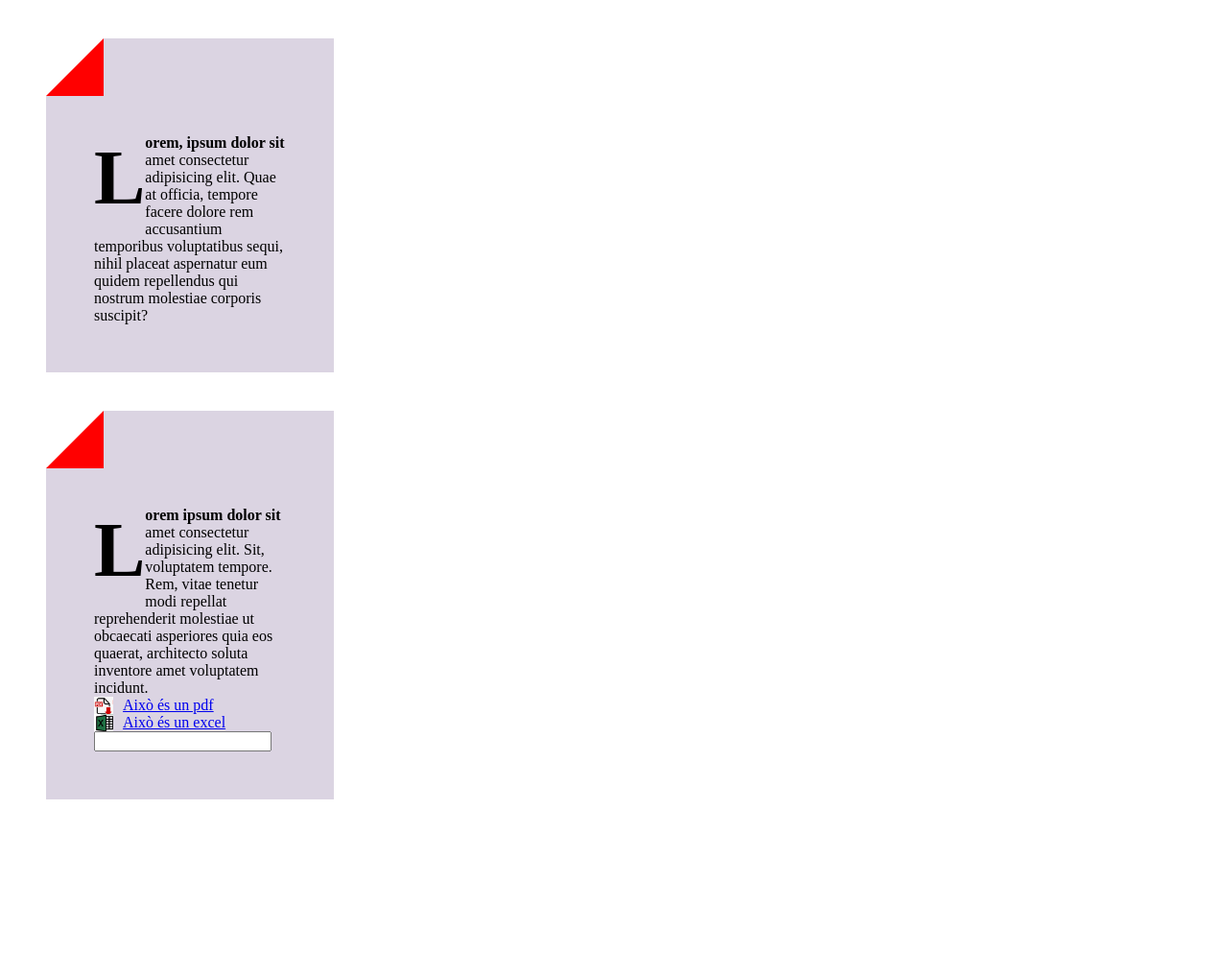
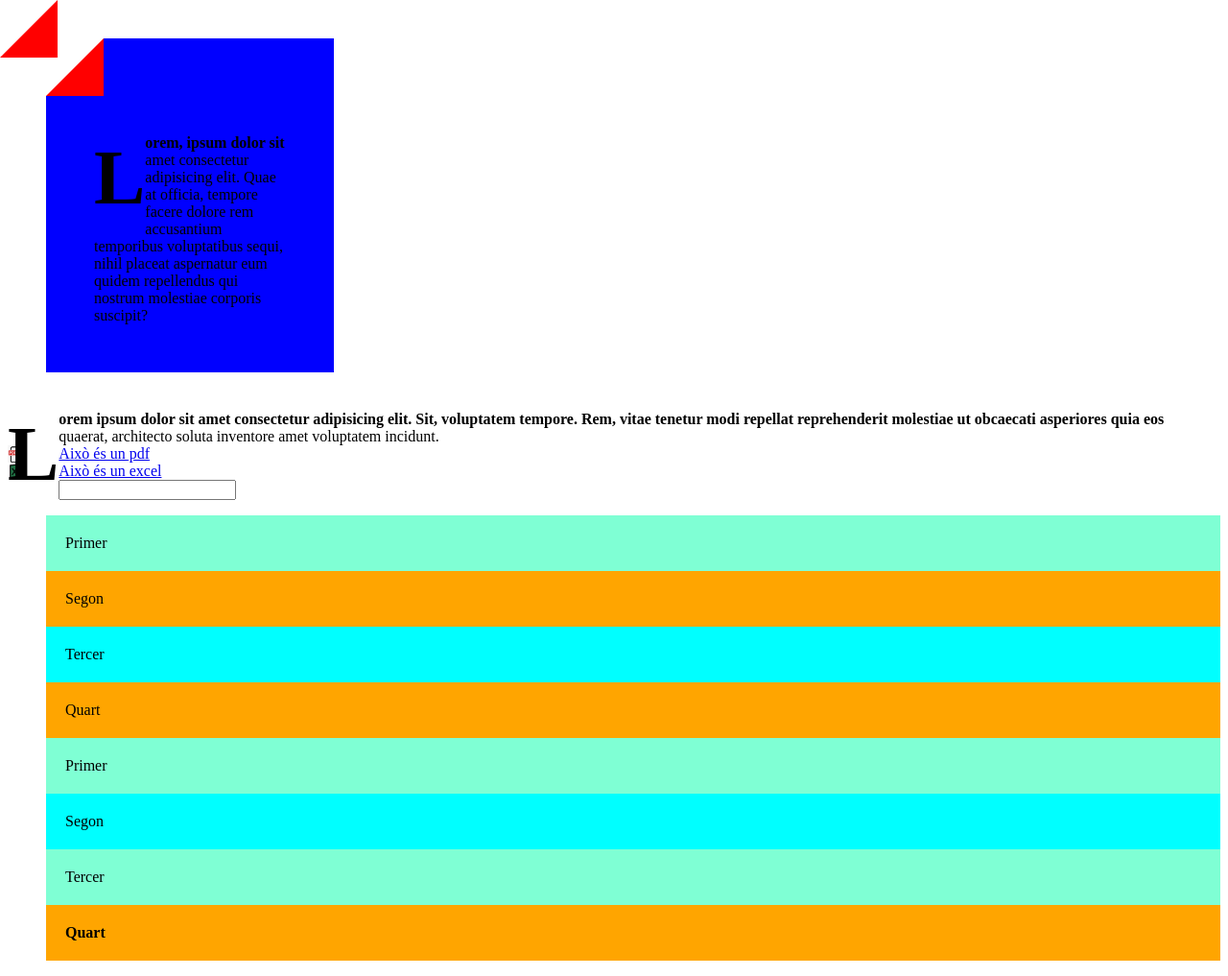
Before and after one commit to bernatorellana/ICC0_M09_DIW_Samples_22_23, a PHP site: page /arxiu.html in a window 1280 px wide. Shown: the whole page at 96% size. Before the commit the page ends 833 px from the top, so only its background shows below. Run offline with PHP 8.4, Linux system fonts and the light colour scheme.

Commit message:
exemples

```diff
--- a/UF1/20220920_selectors/arxiu.html
+++ b/UF1/20220920_selectors/arxiu.html
@@ -1,11 +1,11 @@
-<html>
+<html id="cat_milaifontanals_diw">
 
 <head>
    <link rel="stylesheet" href="estil.css">
 </head>
 
 <body>
-   <div>
+   <div class="prova">
       Lorem, ipsum dolor sit amet consectetur adipisicing elit. Quae at officia, tempore facere dolore rem accusantium
       temporibus voluptatibus sequi, nihil placeat aspernatur eum quidem repellendus qui nostrum molestiae corporis
       suscipit?
@@ -19,6 +19,19 @@
       <a href="www.asdfs/asdf.xls">Això és un excel</a>
 
       <input type="text">
+
+      <ul>
+         <li>Primer</li>
+         <li>Segon</li>
+         <li>Tercer</li>
+         <li>Quart</li>
+         <li>Primer</li>
+         <li>Segon</li>
+         <li>Tercer</li>
+         <li>Quart</li>
+      </ul>
+
+
    </div>
 </body>
 
--- a/UF1/20220920_selectors/estil.css
+++ b/UF1/20220920_selectors/estil.css
@@ -1,4 +1,4 @@
-div {
+#cat_milaifontanals_diw div.prova {
   display: block;
   width: 200px;
   background-color: #dbd4e2;
@@ -6,44 +6,45 @@ div {
   margin: 40px;
   padding: 20px;
 }
-div:hover {
+#cat_milaifontanals_diw div.prova:hover {
   background-color: #483759;
 }
-a {
+#cat_milaifontanals_diw a {
   display: block;
 }
-a[href$="pdf"],
-a[href$="xls"] {
+#cat_milaifontanals_diw a[href$="pdf"],
+#cat_milaifontanals_diw a[href$="xls"] {
   background-size: 20px;
   background-repeat: no-repeat;
   padding-left: 30px;
 }
-a[href$="pdf"] {
+#cat_milaifontanals_diw a[href$="pdf"] {
   background-image: url(images/pdf.png);
 }
-a[href$="xls"] {
+#cat_milaifontanals_diw a[href$="xls"] {
   background-image: url(images/excel.png);
 }
-a:focus {
+#cat_milaifontanals_diw a:focus {
   border: 1px solid red;
 }
-input:focus {
+#cat_milaifontanals_diw input:focus {
   background-color: aqua;
 }
-div::first-letter {
+#cat_milaifontanals_diw div::first-letter {
   font-size: 5em;
   display: block;
   float: left;
 }
-div::first-line {
+#cat_milaifontanals_diw div::first-line {
   font-weight: bold;
 }
-div {
+#cat_milaifontanals_diw div.prova {
   position: relative;
   padding: 50px;
   padding-top: 100px;
+  background-color: blue;
 }
-div:before {
+#cat_milaifontanals_diw div:before {
   display: block;
   width: 0px;
   height: 0px;
@@ -55,3 +56,17 @@ div:before {
   top: 0px;
   left: 0px;
 }
+#cat_milaifontanals_diw ul li {
+  background-color: aquamarine;
+  display: block;
+  padding: 20px;
+}
+#cat_milaifontanals_diw ul li:nth-child(2n) {
+  background-color: orange;
+}
+#cat_milaifontanals_diw ul li:nth-child(3n) {
+  background-color: aqua;
+}
+#cat_milaifontanals_diw ul li:last-child {
+  font-weight: 900;
+}
--- a/UF1/20220920_selectors/estil.less
+++ b/UF1/20220920_selectors/estil.less
@@ -1,5 +1,5 @@
-
-div{
+#cat_milaifontanals_diw {
+   div.prova{
       display: block;
       width: 200px;
       background-color: rgb(219, 212, 226);
@@ -47,10 +47,11 @@ div::first-line{
       font-weight: bold;
    }
 
-div {
+   div.prova {
       position: relative;
       padding: 50px;
       padding-top: 100px;
+      background-color: blue;
    }
    div:before{
       display: block;
@@ -63,3 +64,21 @@ div:before{
       position: absolute;
       top:0px;left: 0px;
    }
+
+   ul {
+      li {
+         background-color: aquamarine;
+         display: block;
+         padding: 20px;
+         &:nth-child(2n){
+            background-color: orange;
+         }
+         &:nth-child(3n){
+            background-color: aqua;
+         }
+         &:last-child{
+            font-weight: 900;
+         }
+      }
+   }
+}
--- /dev/null
+++ b/UF1/20220929_centrar/estil.css
@@ -0,0 +1,4 @@
+
+html {
+         height:100%;
+}
--- /dev/null
+++ b/UF1/20220929_centrar/estil.less
@@ -0,0 +1,4 @@
+
+html {
+         height:100%;
+}
```
Also changed, not shown: UF1/20220929_centrar/index.html (added, +25 -0 lines), UF1/20220929_centrar/reset.css (added, +48 -0 lines), UF1/20220929_position/estil.css (added, +10 -0 lines), UF1/20220929_position/estil.less (added, +12 -0 lines), UF1/20220929_position/index.html (added, +20 -0 lines), UF1/20220929_position/reset.css (added, +48 -0 lines), UF1/20221003_centrar/estil.css (added, +46 -0 lines), UF1/20221003_centrar/estil.less (added, +42 -0 lines), UF1/20221003_centrar/index.html (added, +31 -0 lines), UF1/20221003_centrar/reset.css (added, +48 -0 lines). Lines whose indentation alone changed are shown as unchanged.
